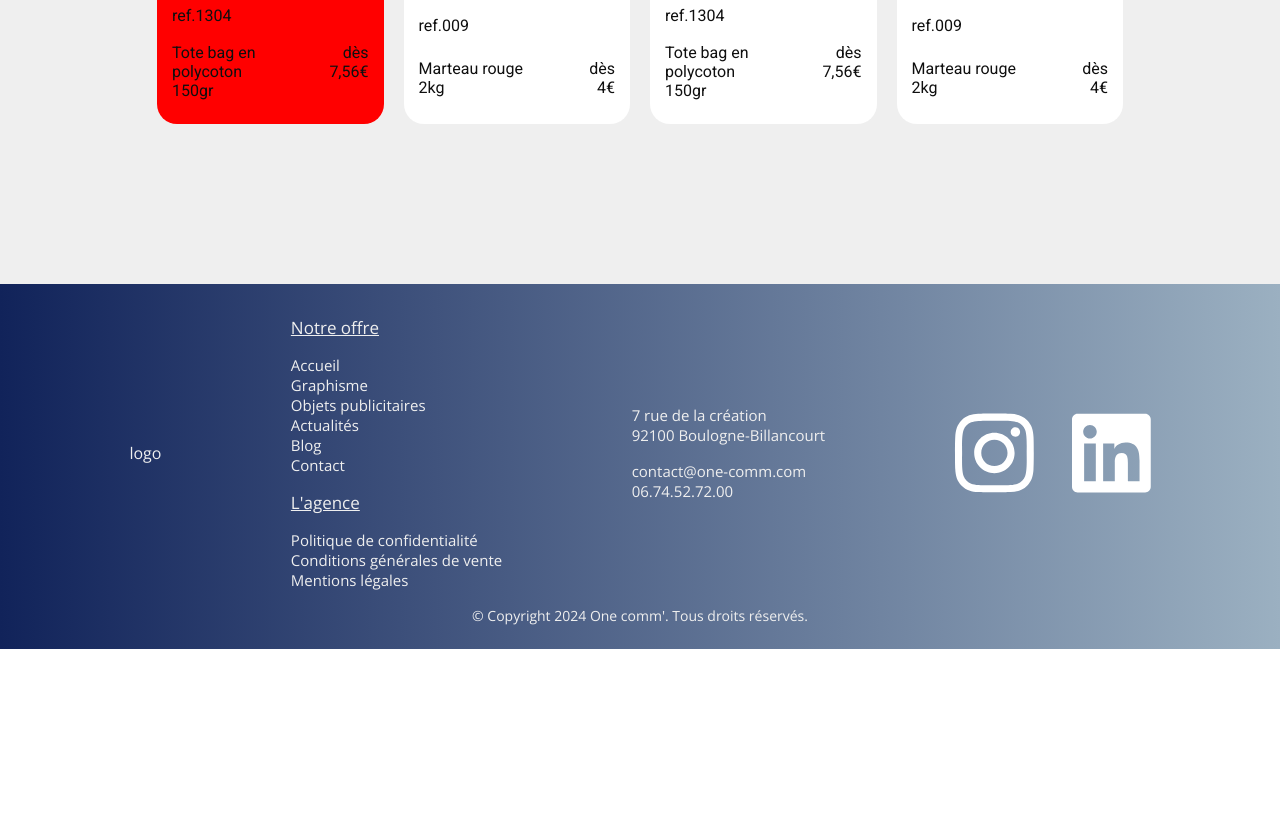
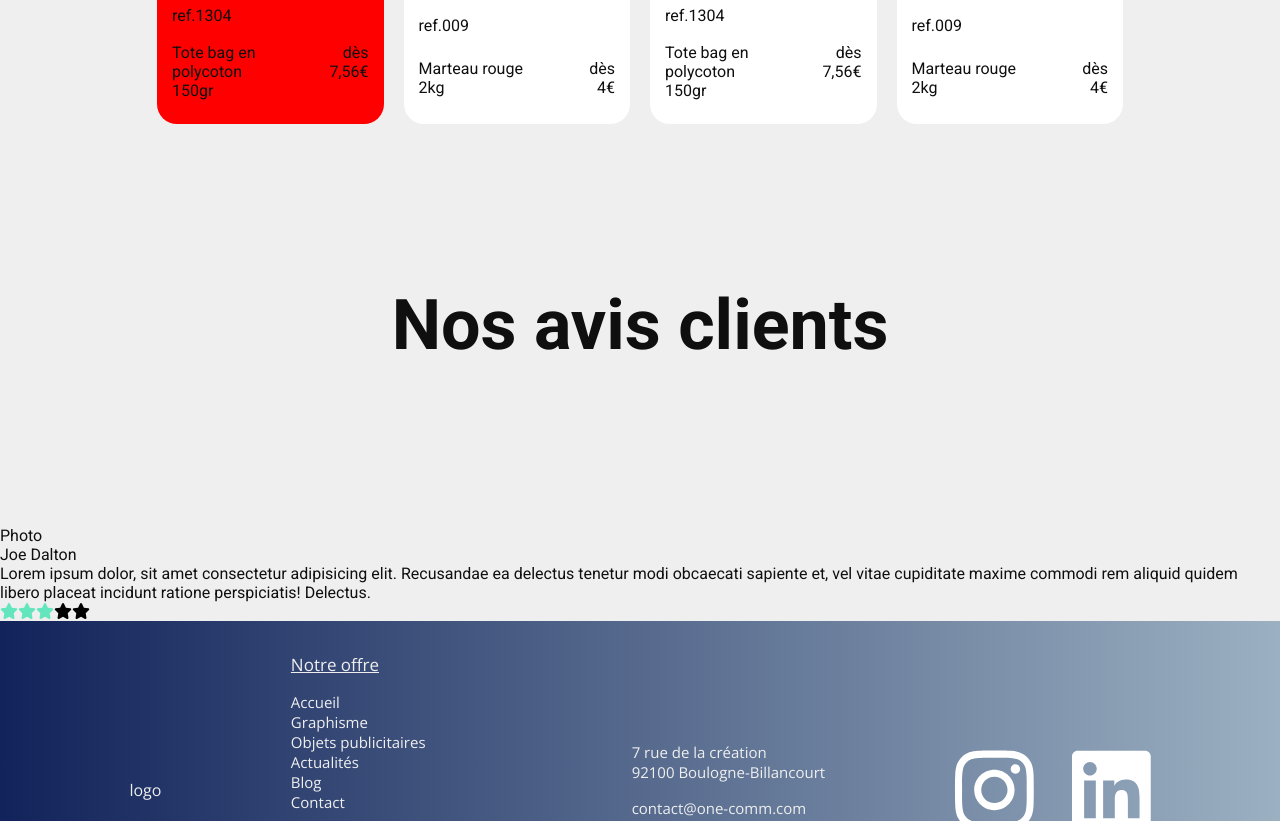
Before and after one commit to Scharlyopitz/One-comm, a React (Vite) app: page /objetsPublicitaires in a window 1280 px wide. Shown: the part 3300-4121 px from the top of the page. Before the commit the page ends 3949 px from the top, so only its background shows below. Built offline with nearby package versions, Linux system fonts and the light colour scheme.

Commit message:
Ajout composent avisClient

```diff
--- a/src/components/ObjetsPublicitaires/OPSection2.jsx
+++ b/src/components/ObjetsPublicitaires/OPSection2.jsx
@@ -3,6 +3,7 @@ import { FontAwesomeIcon } from "@fortawesome/react-fontawesome";
 import {
   faChevronLeft,
   faChevronRight,
+  faStar,
 } from "@fortawesome/free-solid-svg-icons";
 import { useEffect, useRef, useState } from "react";
 
@@ -13,6 +14,7 @@ export default function OPSection2() {
       <div className="img">IMAGES</div>
       <Categories />
       <Tendance />
+      <AvisClients />
     </section>
   );
 }
@@ -366,3 +368,60 @@ function Tendance() {
     </div>
   );
 }
+
+function AvisClients() {
+  function AvisCards() {
+    function StarRating({ rating }) {
+      const maxRating = [1, 2, 3, 4, 5];
+
+      return (
+        <div className="starRating-container">
+          {maxRating.map((value, index) =>
+            rating >= value ? (
+              <span key={index}>
+                <FontAwesomeIcon icon={faStar} style={{ color: "#63E6BE" }} />
+              </span>
+            ) : (
+              <span key={index}>
+                <FontAwesomeIcon icon={faStar} style={{ color: "#000000" }} />
+              </span>
+            )
+          )}
+        </div>
+      );
+    }
+
+    const Avis = [
+      {
+        photo: "Photo",
+        name: "Joe Dalton",
+        avis: "Lorem ipsum dolor, sit amet consectetur adipisicing elit. Recusandae ea delectus tenetur modi obcaecati sapiente et, vel vitae cupiditate maxime commodi rem aliquid quidem libero placeat incidunt ratione perspiciatis! Delectus.",
+        note: 3,
+      },
+    ];
+
+    return (
+      <>
+        {Avis.map((a, i) => {
+          return (
+            <div key={i} className="avisCard">
+              <div>{a.photo}</div>
+              <p>{a.name}</p>
+              <span>{a.avis}</span>
+              <StarRating rating={a.note} />
+            </div>
+          );
+        })}
+      </>
+    );
+  }
+
+  return (
+    <div className="AvisClients">
+      <h1>Nos avis clients</h1>
+      <div className="containerAvis">
+        <AvisCards />
+      </div>
+    </div>
+  );
+}
--- a/src/sass/objetsPublicitaires/_objetsPublicitaires.scss
+++ b/src/sass/objetsPublicitaires/_objetsPublicitaires.scss
@@ -281,7 +281,6 @@
     display: flex;
     flex-direction: column;
     align-items: center;
-    padding-bottom: 20vh;
 
     .image {
       color: $White;
--- a/src/style/style.css
+++ b/src/style/style.css
@@ -1011,7 +1011,6 @@ nav ul svg {
   display: flex;
   flex-direction: column;
   align-items: center;
-  padding-bottom: 20vh;
 }
 .OPSection2 .tendance .image {
   color: #efefef;
```
Also changed, not shown: 1 other file (tests, documents, lock files or other folders).
